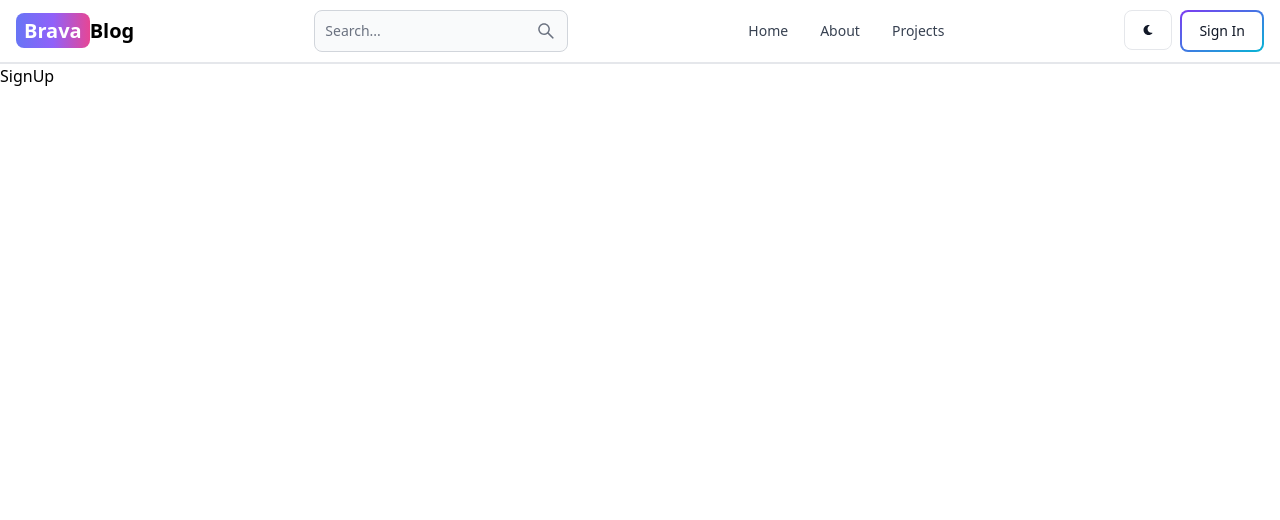
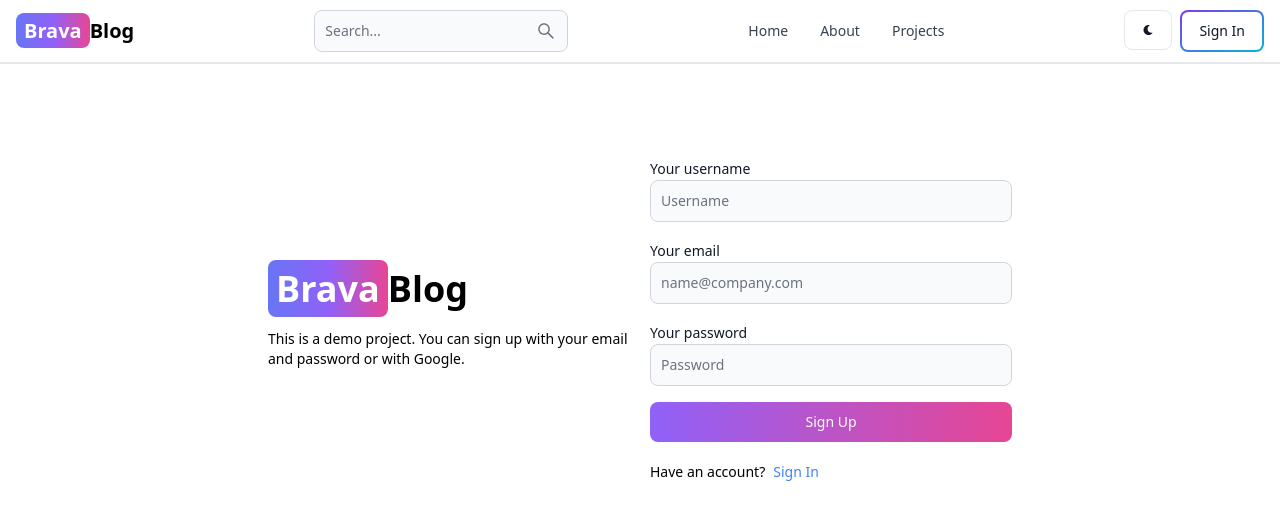
Before and after one commit to thegreenmilemelon/BlogApp, a React (Vite) app in the folder frontend/: page /sign-up in a window 1280 px wide. Shown: the top 520 px of the page. Built offline with nearby package versions, Linux system fonts and the light colour scheme.

Commit message:
sign up page

```diff
--- a/frontend/src/pages/SignUp.jsx
+++ b/frontend/src/pages/SignUp.jsx
@@ -1,5 +1,118 @@
-const SignUp = () => {
-  return <div>SignUp</div>;
-};
+import { Alert, Button, Label, Spinner, TextInput } from "flowbite-react";
+import { useState } from "react";
+import { Link, useNavigate } from "react-router-dom";
+// import OAuth from '../components/OAuth';
 
-export default SignUp;
+export default function SignUp() {
+  const [formData, setFormData] = useState({});
+  const [errorMessage, setErrorMessage] = useState(null);
+  const [loading, setLoading] = useState(false);
+  const navigate = useNavigate();
+  const handleChange = (e) => {
+    setFormData({ ...formData, [e.target.id]: e.target.value.trim() });
+  };
+  const handleSubmit = async (e) => {
+    e.preventDefault();
+    if (!formData.username || !formData.email || !formData.password) {
+      return setErrorMessage("Please fill out all fields.");
+    }
+    try {
+      setLoading(true);
+      setErrorMessage(null);
+      const res = await fetch("/api/auth/signup", {
+        method: "POST",
+        headers: { "Content-Type": "application/json" },
+        body: JSON.stringify(formData),
+      });
+      const data = await res.json();
+      if (data.success === false) {
+        return setErrorMessage(data.message);
+      }
+      setLoading(false);
+      if (res.ok) {
+        navigate("/sign-in");
+      }
+    } catch (error) {
+      setErrorMessage(error.message);
+      setLoading(false);
+    }
+  };
+  return (
+    <div className="min-h-screen mt-20">
+      <div className="flex p-3 max-w-3xl mx-auto flex-col md:flex-row md:items-center gap-5">
+        {/* left */}
+        <div className="flex-1">
+          <Link to="/" className="font-bold dark:text-white text-4xl">
+            <span className="px-2 py-1 bg-gradient-to-r from-indigo-500 via-purple-500 to-pink-500 rounded-lg text-white">
+              Brava
+            </span>
+            Blog
+          </Link>
+          <p className="text-sm mt-5">
+            This is a demo project. You can sign up with your email and password
+            or with Google.
+          </p>
+        </div>
+        {/* right */}
+
+        <div className="flex-1">
+          <form className="flex flex-col gap-4" onSubmit={handleSubmit}>
+            <div>
+              <Label value="Your username" />
+              <TextInput
+                type="text"
+                placeholder="Username"
+                id="username"
+                onChange={handleChange}
+              />
+            </div>
+            <div>
+              <Label value="Your email" />
+              <TextInput
+                type="email"
+                placeholder="name@company.com"
+                id="email"
+                onChange={handleChange}
+              />
+            </div>
+            <div>
+              <Label value="Your password" />
+              <TextInput
+                type="password"
+                placeholder="Password"
+                id="password"
+                onChange={handleChange}
+              />
+            </div>
+            <Button
+              gradientDuoTone="purpleToPink"
+              type="submit"
+              disabled={loading}
+            >
+              {loading ? (
+                <>
+                  <Spinner size="sm" />
+                  <span className="pl-3">Loading...</span>
+                </>
+              ) : (
+                "Sign Up"
+              )}
+            </Button>
+            {/* <OAuth /> */}
+          </form>
+          <div className="flex gap-2 text-sm mt-5">
+            <span>Have an account?</span>
+            <Link to="/sign-in" className="text-blue-500">
+              Sign In
+            </Link>
+          </div>
+          {errorMessage && (
+            <Alert className="mt-5" color="failure">
+              {errorMessage}
+            </Alert>
+          )}
+        </div>
+      </div>
+    </div>
+  );
+}
```
